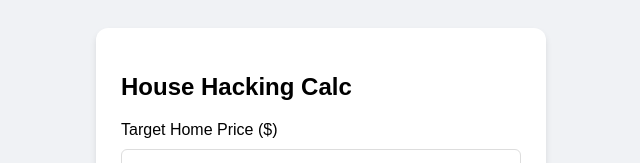
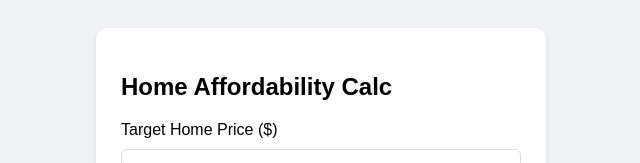
Before and after one commit to DashMaster6/home-calculator, a plain HTML site: page index.html in a window 1280 px wide. Shown: the top 163 px of the page, without its empty margins (319-959 px from the left). Drawn offline with Linux system fonts and the light colour scheme.

Commit message:
Rename title and heading to 'Home Affordability Calculator'

```diff
--- a/index.html
+++ b/index.html
@@ -1,7 +1,7 @@
 <!DOCTYPE html>
 <html>
 <head>
-    <title>House Hacking Calculator</title>
+    <title>Home Affordability Calculator</title>
     <style>
         body { font-family: sans-serif; padding: 20px; background: #f0f2f5; display: flex; justify-content: center; }
         .card { background: white; padding: 25px; border-radius: 12px; box-shadow: 0 4px 6px rgba(0,0,0,0.1); width: 100%; max-width: 400px; }
@@ -13,7 +13,7 @@
 <body>
 
 <div class="card">
-    <h2>House Hacking Calc</h2>
+    <h2>Home Affordability Calc</h2>
 
     <label>Target Home Price ($)</label>
     <input type="number" id="homePrice" value="400000">
```
